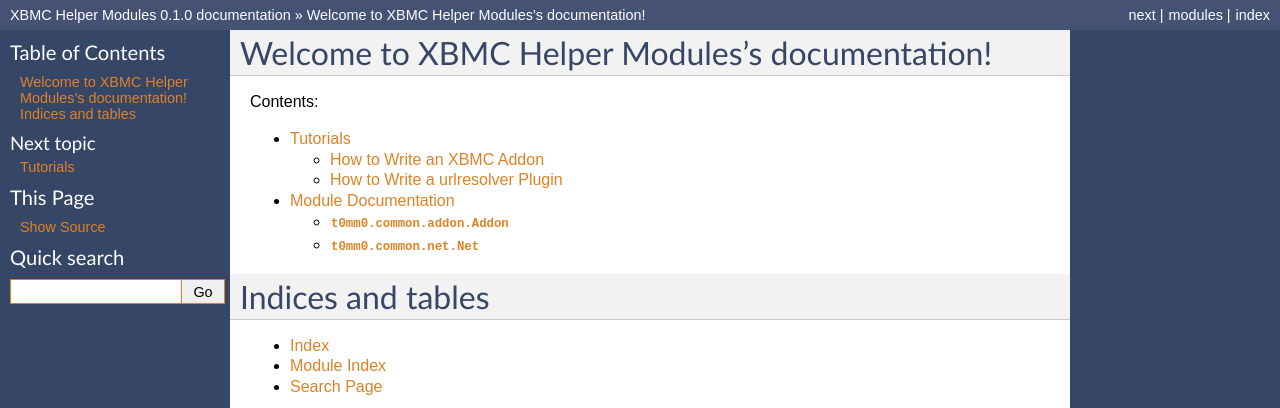
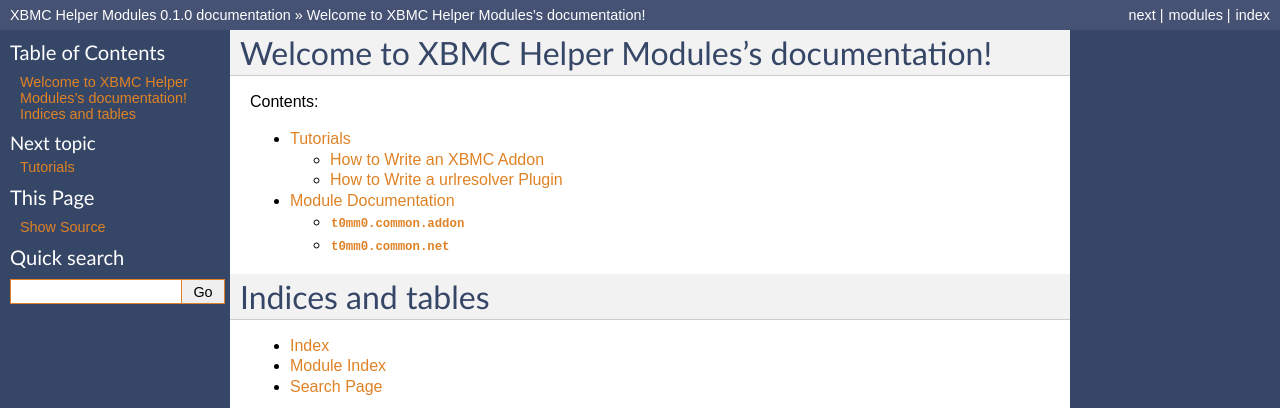
Before and after one commit to t0mm0/xbmc-urlresolver, a Sphinx documentation site: the page built from doc/source/index.rst, in a window 1280 px wide. Shown: the top 408 px of the page. Built offline with Sphinx 7.4.7, drawn with Linux system fonts in a browser that asks for light colours.

Commit message:
fix module names in autodocs

```diff
--- a/doc/source/t0mm0.common/addon.rst
+++ b/doc/source/t0mm0.common/addon.rst
@@ -1,8 +1,8 @@
-*******************************
-:mod:`t0mm0.common.addon.Addon`
-*******************************
+*************************
+:mod:`t0mm0.common.addon`
+*************************
 
-.. module:: t0mm0.common.addon.Addon
+.. module:: t0mm0.common.addon
 
 .. autoclass:: t0mm0.common.addon.Addon
    :members:
--- a/doc/source/t0mm0.common/net.rst
+++ b/doc/source/t0mm0.common/net.rst
@@ -1,8 +1,8 @@
-***************************
-:mod:`t0mm0.common.net.Net`
-***************************
+***********************
+:mod:`t0mm0.common.net`
+***********************
 
-.. module:: t0mm0.common.net.Net
+.. module:: t0mm0.common.net
 
 .. autoclass:: t0mm0.common.net.Net
    :members:
```
